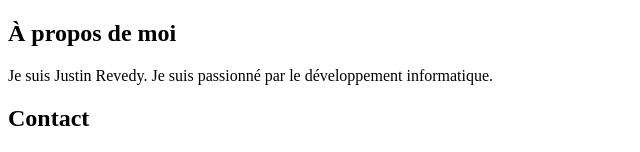
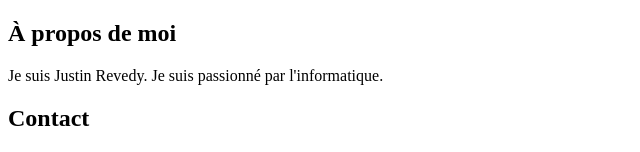
Before and after one commit to JustinReverdy1/foaf, a plain HTML site: page index.html in a window 1280 px wide. Shown: the part 134-286 px from the top of the page, without its empty margins (0-640 px from the left). Drawn offline with Linux system fonts and the light colour scheme.

Commit message:
Update index.html

```diff
--- a/index.html
+++ b/index.html
@@ -20,7 +20,7 @@
 
     <section>
         <h2>À propos de moi</h2>
-        <p>Je suis Justin Revedy. Je suis passionné par le développement informatique.</p>
+        <p>Je suis Justin Revedy. Je suis passionné par l'informatique.</p>
     </section>
 
     <section>
```
